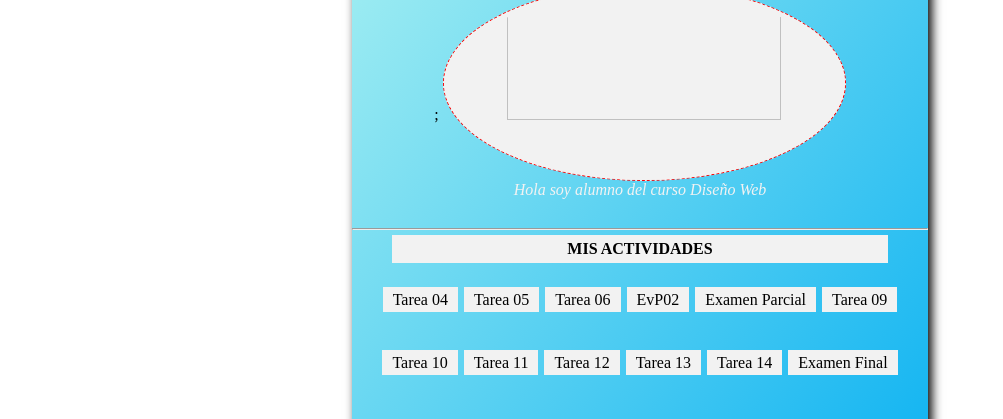
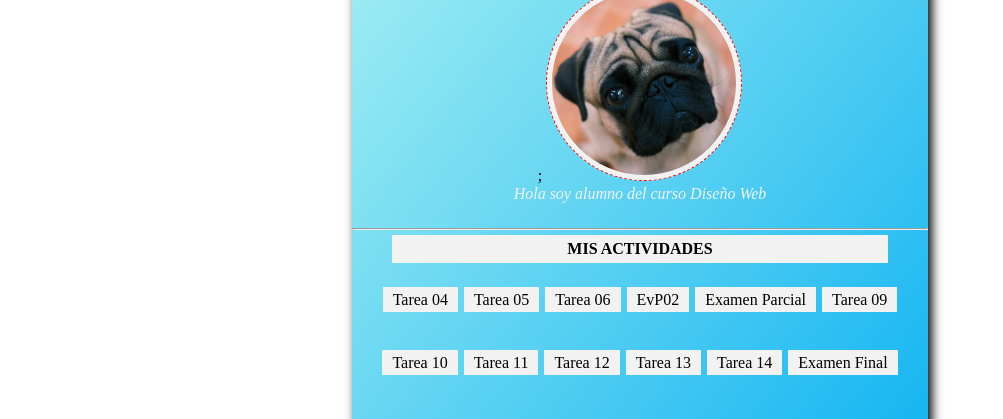
Before and after one commit to Edinsonlv1/edinsonlv1.io, a plain HTML site: page index.html in a window 1280 px wide. Shown: the part 195-614 px from the top of the page, without its empty margins (0-1003 px from the left). Drawn offline with Linux system fonts and the light colour scheme.

Commit message:
Update index.html

```diff
--- a/index.html
+++ b/index.html
@@ -15,7 +15,7 @@ v<!DOCTYPE html>
         </div>
         <div id="personal">
             <h1>Edinson Luyo</h1>;
-            <img src="xd.jpg" alt="">
+            <img src="img/xd.jpg" alt="">
             <p>Hola soy alumno del curso Diseño Web</p>
         </div>
         <hr>
```
